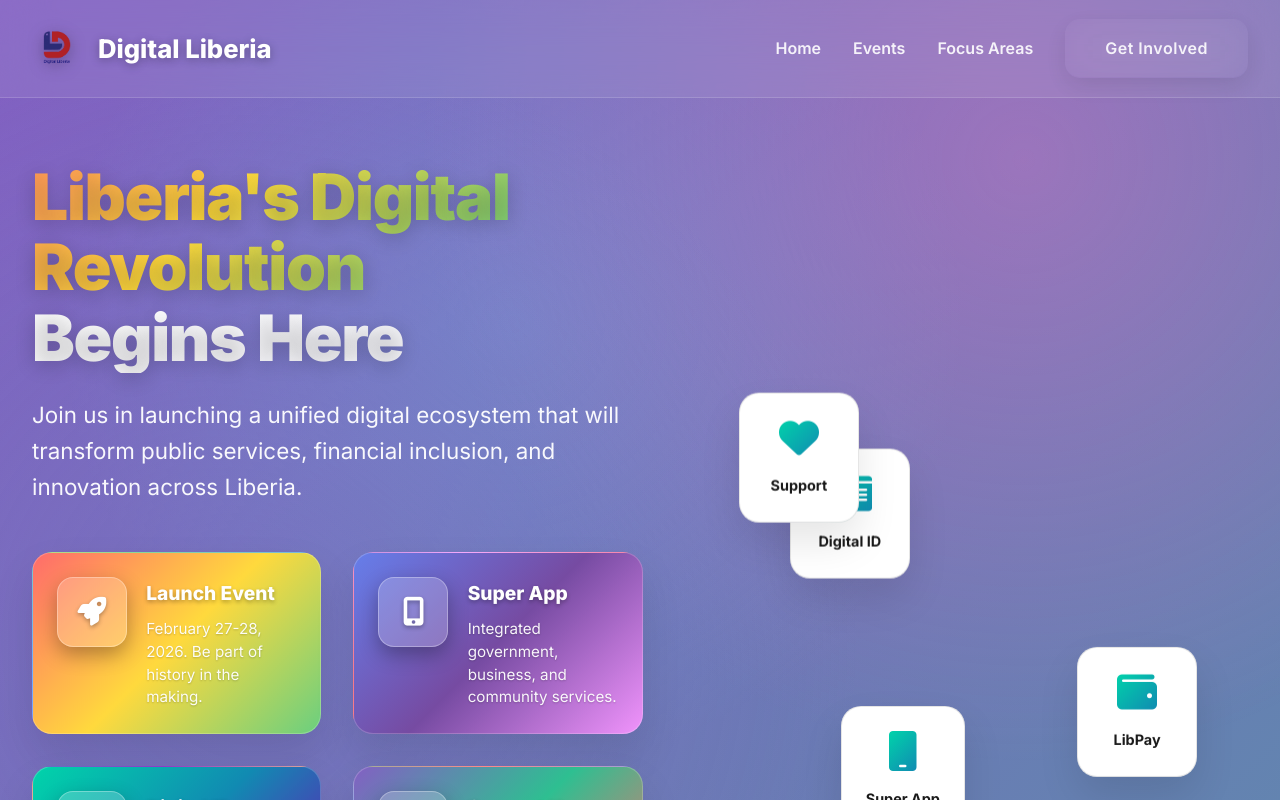
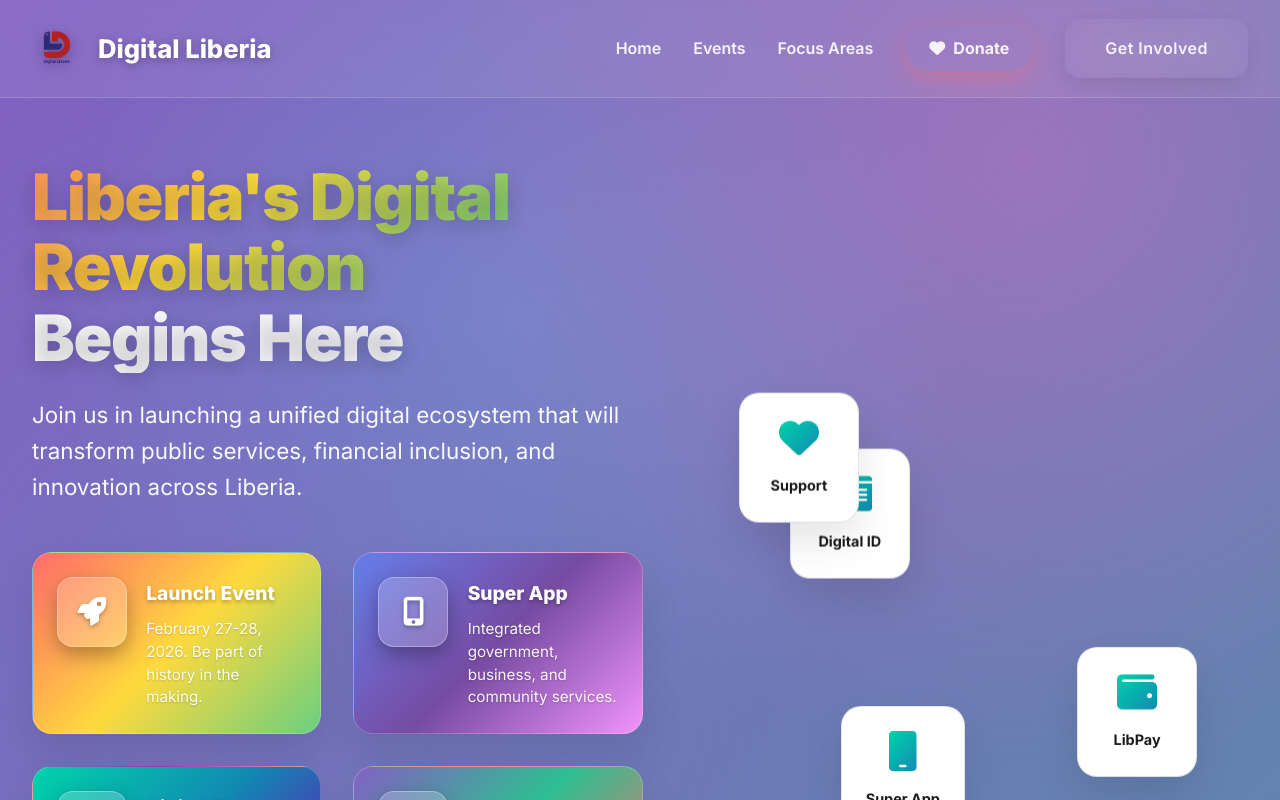
Before and after one commit to liberianpost/digital-liberia-launch, a React (Vite) app: page / in a window 1280 px wide. Shown: the top 800 px of the page. Built offline with nearby package versions, Linux system fonts and the light colour scheme.

Commit message:
Update Header.jsx

```diff
--- a/src/components/Header/Header.jsx
+++ b/src/components/Header/Header.jsx
@@ -1,7 +1,9 @@
 import React, { useState, useEffect } from 'react'
+import './Header.css'
 
 const Header = () => {
   const [scrolled, setScrolled] = useState(false)
+  const [isMobileMenuOpen, setIsMobileMenuOpen] = useState(false)
 
   useEffect(() => {
     const handleScroll = () => {
@@ -17,6 +19,12 @@ const Header = () => {
     if (element) {
       element.scrollIntoView({ behavior: 'smooth' })
     }
+    setIsMobileMenuOpen(false)
+  }
+
+  const handleDonateClick = () => {
+    window.open('https://www.gofundme.com/f/support-digital-liberias-tech-revolution/cl/s?utm_campaign=fp_sharesheet&utm_medium=customer&utm_source=copy_link&lang=en_GB&ts=1763551323', '_blank')
+    setIsMobileMenuOpen(false)
   }
 
   return (
@@ -30,10 +38,16 @@ const Header = () => {
           />
           <span>Digital Liberia</span>
         </div>
-        <nav className="nav">
+
+        {/* Desktop Navigation */}
+        <nav className="nav desktop-nav">
           <button onClick={() => scrollToSection('hero')}>Home</button>
           <button onClick={() => scrollToSection('events')}>Events</button>
           <button onClick={() => scrollToSection('focus')}>Focus Areas</button>
+          <button onClick={handleDonateClick} className="donate-btn">
+            <i className="fas fa-heart"></i>
+            Donate
+          </button>
           <button
             onClick={() => scrollToSection('contact')}
             className="btn btn-secondary"
@@ -41,6 +55,46 @@ const Header = () => {
             Get Involved
           </button>
         </nav>
+
+        {/* Mobile Menu Button */}
+        <button
+          className="mobile-menu-btn"
+          onClick={() => setIsMobileMenuOpen(!isMobileMenuOpen)}
+        >
+          <i className={`fas ${isMobileMenuOpen ? 'fa-times' : 'fa-bars'}`}></i>
+        </button>
+
+        {/* Mobile Navigation */}
+        <div className={`mobile-nav ${isMobileMenuOpen ? 'active' : ''}`}>
+          <button onClick={() => scrollToSection('hero')}>
+            <i className="fas fa-home"></i>
+            Home
+          </button>
+          <button onClick={() => scrollToSection('events')}>
+            <i className="fas fa-calendar"></i>
+            Events
+          </button>
+          <button onClick={() => scrollToSection('focus')}>
+            <i className="fas fa-bullseye"></i>
+            Focus Areas
+          </button>
+          <button onClick={handleDonateClick} className="donate-btn">
+            <i className="fas fa-heart"></i>
+            Donate
+          </button>
+          <button onClick={() => scrollToSection('contact')}>
+            <i className="fas fa-envelope"></i>
+            Get Involved
+          </button>
+        </div>
+
+        {/* Mobile Menu Overlay */}
+        {isMobileMenuOpen && (
+          <div
+            className="mobile-menu-overlay"
+            onClick={() => setIsMobileMenuOpen(false)}
+          ></div>
+        )}
       </div>
     </header>
   )
```
